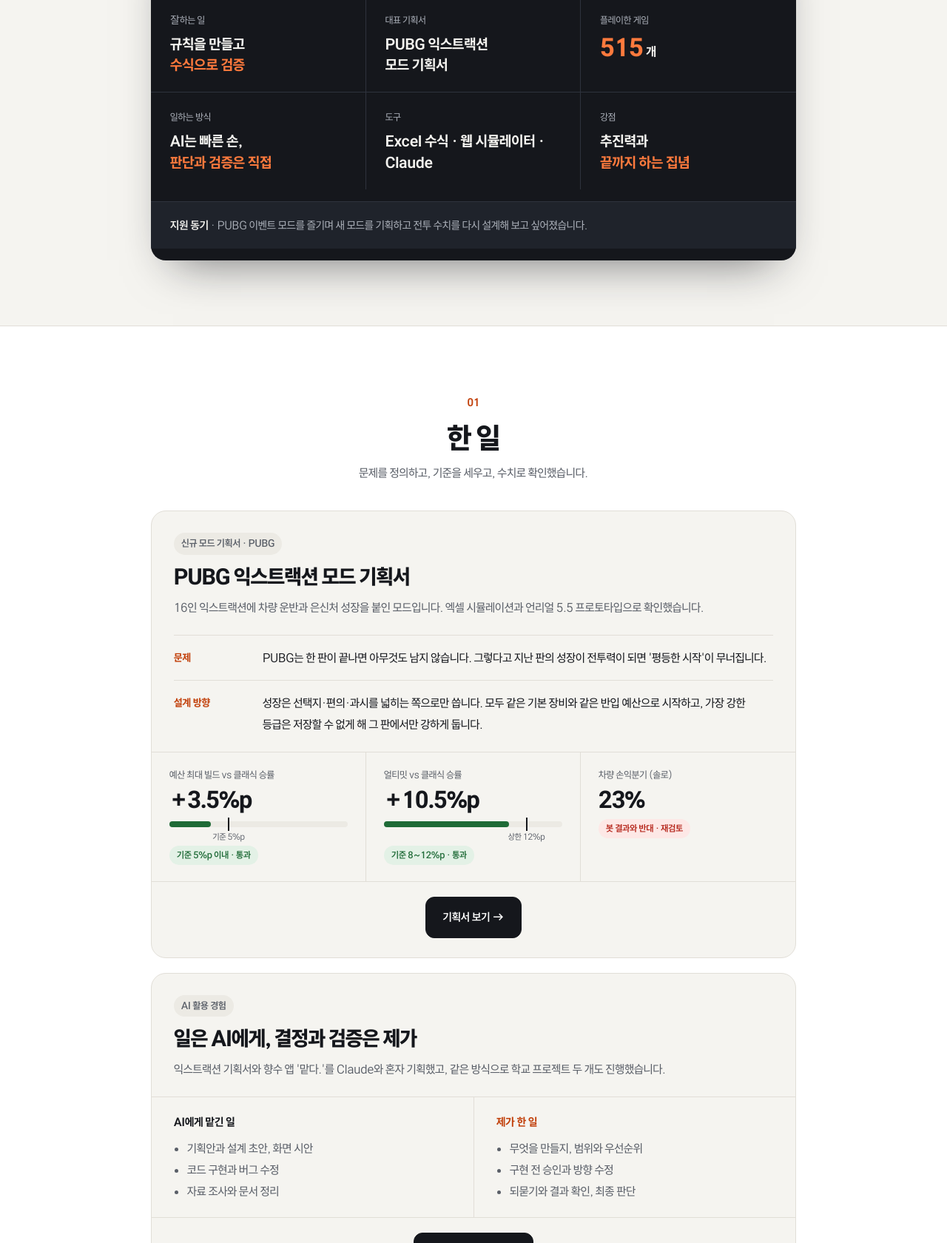
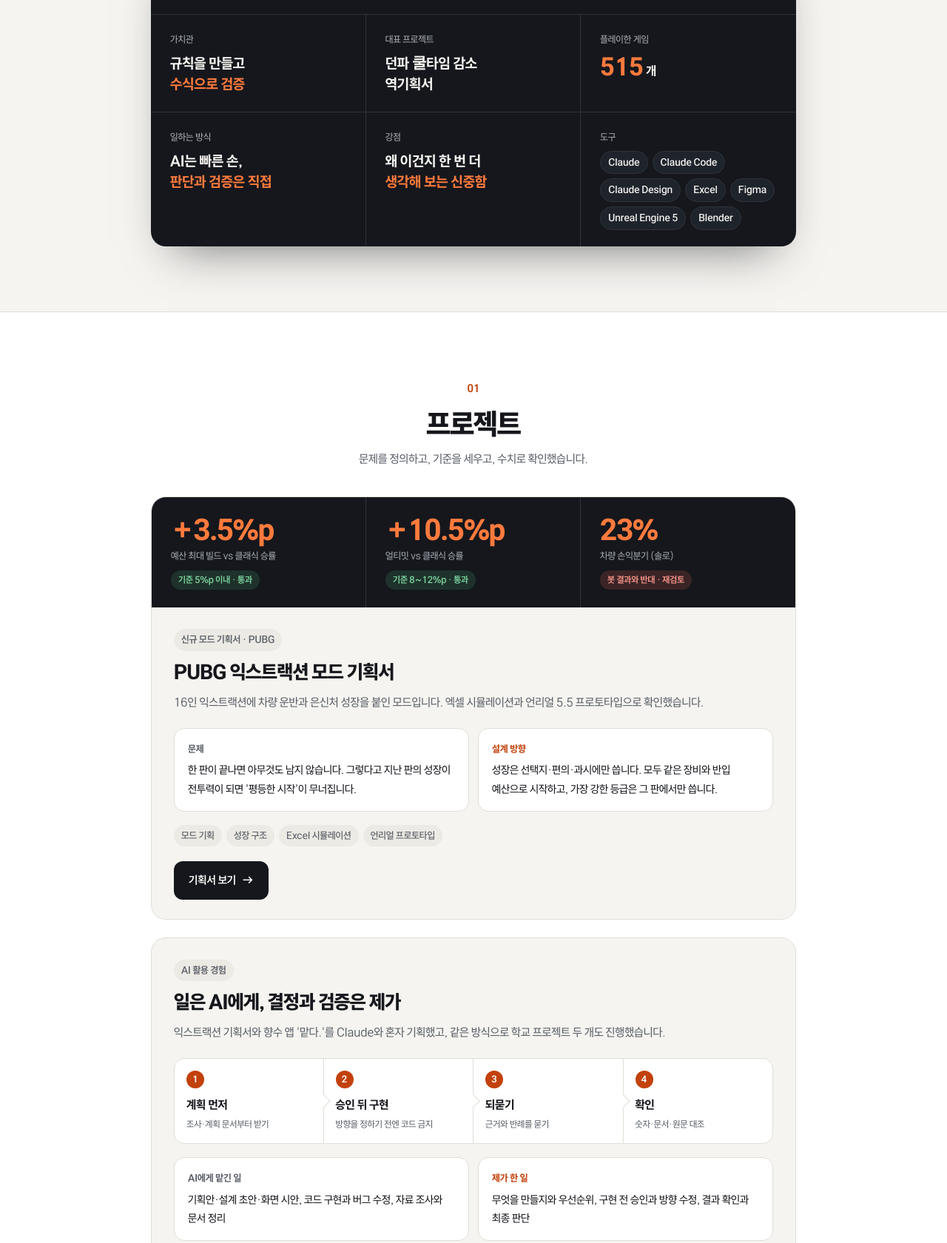
Before and after one commit to hwisookun/portfolio, a plain HTML site: page index.html in a window 1280 px wide. Shown: the part 1120-2800 px from the top of the page at 74% size. Drawn offline with Linux system fonts and the light colour scheme; animation ran at ten frames a second.

Commit message:
Main page: stat card, project cards, more floating titles
- 한눈에 보기: new heading, 가치관/대표 프로젝트/강점 labels, résumé tools, drop 지원 동기 and role pill
- Rename 한 일 to 프로젝트
- Project cards: results first, problem/direction side by side, whole card clickable; AI card as a 4-step flow
- Twice as many floating game titles with lane spacing so none overlap
- Larger rounded-square profile photo

Co-Authored-By: Claude Opus 5.5 <noreply@anthropic.com>
Claude-Session: https://claude.ai/code/session_01EnYStUjx6n93kraUj9WXyV

```diff
--- a/index.html
+++ b/index.html
@@ -69,8 +69,8 @@ a{color:inherit}
 .hero-center{position:relative;max-width:700px;margin:0 auto;text-align:center}
 .hero-center>*{pointer-events:auto}
 .hero-center::before{content:"";position:absolute;inset:-70px -120px;z-index:-1;pointer-events:none;background:radial-gradient(closest-side,var(--bg) 60%,rgba(245,244,240,.85) 76%,rgba(245,244,240,0))}
-.avatar{width:92px;height:92px;margin:0 auto 20px;border-radius:50%;overflow:hidden;border:3px solid var(--paper);box-shadow:0 12px 30px -14px rgba(21,23,28,.5)}
-.avatar img{display:block;width:100%;height:100%;object-fit:cover;object-position:50% 12%}
+.avatar{width:156px;aspect-ratio:4/5;height:auto;margin:0 auto 22px;border-radius:18px;overflow:hidden;border:3px solid var(--paper);box-shadow:0 12px 30px -14px rgba(21,23,28,.5)}
+.avatar img{display:block;width:100%;height:100%;object-fit:cover;object-position:50% 18%}
 .who{margin:-4px 0 18px;font-size:clamp(18px,2.2vw,22px);font-weight:600;color:var(--ink)}
 h1{text-wrap:balance;margin:0 0 20px;font-size:clamp(40px,6.6vw,74px);font-weight:800;line-height:1.1;letter-spacing:-.03em}
 h1 .hl{color:var(--accent)}
@@ -100,9 +100,12 @@ h1 .hl{color:var(--accent)}
 .hud-top span{font-size:15px;color:var(--hud-muted)}
 .hud-top .lv{margin-left:auto;padding:5px 12px;border-radius:999px;background:var(--hud-2);border:1px solid var(--hud-line);font-size:14px;color:var(--accent-hi);font-weight:600;white-space:nowrap}
 .stats{display:grid;grid-template-columns:repeat(3,minmax(0,1fr));margin:0;padding:0;list-style:none}
-.stats li{padding:22px 26px;border-right:1px solid var(--hud-line);border-bottom:1px solid var(--hud-line);min-width:0}
-.stats li:nth-child(3n){border-right:0}
-.stats li:nth-last-child(-n+3){border-bottom:0}
+.stats>li{padding:22px 26px;border-right:1px solid var(--hud-line);border-bottom:1px solid var(--hud-line);min-width:0}
+.stats>li:nth-child(3n){border-right:0}
+.stats>li:nth-child(n+4){border-bottom:0}
+.stats>li.tools{grid-column:span 1;border-right:0}
+.tl{display:flex;flex-wrap:wrap;gap:6px;margin:4px 0 0;padding:0;list-style:none}
+.tl li{padding:3px 10px;border-radius:999px;background:var(--hud-2);border:1px solid var(--hud-line);font-size:14px;font-weight:600;color:var(--hud-ink)}
 .stats small{display:block;margin:0 0 6px;font-size:14px;color:var(--hud-muted)}
 .stats b{display:block;font-size:21px;font-weight:700;line-height:1.35}
 .stats b em{font-style:normal;color:var(--accent-hi)}
@@ -111,7 +114,39 @@ h1 .hl{color:var(--accent)}
 .hud-foot b{color:var(--hud-ink);font-weight:600}
 
 /* ── 한 일 카드 ── */
-.works{display:grid;gap:20px;max-width:880px;margin:0 auto}
+.works{display:grid;gap:24px;max-width:880px;margin:0 auto}
+.proj{display:block;background:var(--bg);border:1px solid var(--line);border-radius:20px;overflow:hidden;text-decoration:none;color:inherit;transition:transform .2s,box-shadow .2s,border-color .2s}
+.proj:hover{transform:translateY(-2px);border-color:var(--faint);box-shadow:0 24px 50px -30px rgba(21,23,28,.45)}
+.proj:hover .go i{transform:translateX(4px)}
+.proj-kpi{display:grid;grid-template-columns:repeat(3,minmax(0,1fr));background:var(--hud);color:var(--hud-ink)}
+.proj-kpi>div{display:flex;flex-direction:column;gap:6px;padding:24px 26px;border-right:1px solid var(--hud-line);min-width:0}
+.proj-kpi>div:last-child{border-right:0}
+.proj-kpi .v{font-size:40px;font-weight:800;line-height:1;letter-spacing:-.02em;color:var(--accent-hi)}
+.proj-kpi .k{font-size:14px;color:var(--hud-muted);line-height:1.4}
+.proj-kpi .chip{align-self:flex-start;margin-top:4px}
+.proj-kpi .chip.pass{background:rgba(74,190,120,.16);color:#7FD8A3}
+.proj-kpi .chip.over{background:rgba(255,107,91,.16);color:#FF9A8C}
+.proj-body{padding:28px 30px 26px}
+.proj h3{margin:0 0 8px;font-size:28px;font-weight:800;line-height:1.3;letter-spacing:-.02em}
+.proj .sum{margin:0 0 20px;color:var(--muted)}
+.pd{display:grid;grid-template-columns:1fr 1fr;gap:12px;margin:0 0 18px}
+.pd>div{padding:16px 18px;border-radius:14px;background:var(--paper);border:1px solid var(--line)}
+.pd small{display:block;margin:0 0 4px;font-size:14px;font-weight:700;color:var(--muted)}
+.pd>div+div small,.pd .me small{color:var(--accent)}
+.pd p{margin:0;font-size:16px;line-height:1.6}
+.chips{display:flex;flex-wrap:wrap;gap:6px;margin:0 0 20px;padding:0;list-style:none}
+.chips li{padding:3px 10px;border-radius:999px;background:var(--soft);font-size:14px;font-weight:500;color:var(--muted)}
+.go{display:inline-flex;align-items:center;gap:8px;padding:12px 20px;border-radius:12px;background:var(--ink);color:#fff;font-size:16px;font-weight:600}
+.proj:hover .go{background:var(--accent)}
+.go i{font-style:normal;transition:transform .2s}
+.flow{display:grid;grid-template-columns:repeat(4,minmax(0,1fr));gap:0;margin:0 0 18px;padding:0;list-style:none;counter-reset:f}
+.flow li{position:relative;display:flex;flex-direction:column;gap:2px;padding:16px 14px 16px 16px;background:var(--paper);border:1px solid var(--line);margin-left:-1px}
+.flow li:first-child{border-radius:14px 0 0 14px;margin-left:0}
+.flow li:last-child{border-radius:0 14px 14px 0}
+.flow li:not(:last-child)::after{content:"";position:absolute;right:-7px;top:50%;width:12px;height:12px;background:var(--paper);border-top:1px solid var(--line);border-right:1px solid var(--line);transform:translateY(-50%) rotate(45deg);z-index:1}
+.flow b{width:24px;height:24px;display:grid;place-items:center;border-radius:50%;background:var(--accent);color:#fff;font-size:13px;margin-bottom:6px}
+.flow span{font-size:17px;font-weight:700}
+.flow small{font-size:13.5px;color:var(--muted);line-height:1.45}
 .card{background:var(--paper);border:1px solid var(--line);border-radius:20px;overflow:hidden}
 .sec.alt .card{background:var(--bg)}
 .card-head{padding:28px 30px 22px}
@@ -216,9 +251,10 @@ footer{padding:22px 0;background:var(--hud);border-top:1px solid var(--hud-line)
   .sec{padding:64px 0}
   .wrap{padding:0 16px}
   .stats{grid-template-columns:1fr 1fr}
-  .stats li{padding:16px 18px;border-right:1px solid var(--hud-line)!important;border-bottom:1px solid var(--hud-line)!important}
-  .stats li:nth-child(2n){border-right:0!important}
-  .stats li:nth-last-child(-n+2){border-bottom:0!important}
+  .stats>li{padding:16px 18px;border-right:1px solid var(--hud-line)!important;border-bottom:1px solid var(--hud-line)!important}
+  .stats>li:nth-child(2n){border-right:0!important}
+  .stats>li:nth-child(5){grid-column:1/-1;border-right:0!important}
+  .stats>li.tools{border-bottom:0!important}
   .stats b{font-size:18px}
   .hud-top,.hud-foot{padding:16px 18px}
   .hud-top .lv{display:none}
@@ -228,6 +264,18 @@ footer{padding:22px 0;background:var(--hud);border-top:1px solid var(--hud-line)
   .results{grid-template-columns:1fr}
   .res{border-right:0;border-bottom:1px solid var(--line);padding:16px 20px}
   .res:last-child{border-bottom:0}
+  .proj-kpi{grid-template-columns:1fr}
+  .proj-kpi>div{border-right:0;border-bottom:1px solid var(--hud-line);padding:18px 20px}
+  .proj-kpi>div:last-child{border-bottom:0}
+  .proj-kpi .v{font-size:32px}
+  .proj-body{padding:22px 20px}
+  .proj h3{font-size:24px}
+  .pd{grid-template-columns:1fr}
+  .flow{grid-template-columns:1fr 1fr;gap:8px}
+  .flow li,.flow li:first-child,.flow li:last-child{border-radius:12px;margin-left:0}
+  .flow li::after{display:none}
+  .stats>li.tools{grid-column:1/-1}
+  .avatar{width:120px}
   .vs{grid-template-columns:1fr}
   .vs>div{padding:16px 20px}
   .vs>div+div{border-left:0;border-top:1px solid var(--line)}
@@ -248,7 +296,7 @@ footer{padding:22px 0;background:var(--hud);border-top:1px solid var(--hud-line)
     <a class="brand" href="#top">김휘수</a>
     <nav aria-label="섹션 이동"><ul>
       <li><a class="l" href="#about">한눈에</a></li>
-      <li><a class="l" href="#works">한 일</a></li>
+      <li><a class="l" href="#works">프로젝트</a></li>
       <li><a class="l" href="#principles">일하는 원칙</a></li>
       <li><a class="l" href="#games">플레이한 게임</a></li>
     </ul></nav>
@@ -266,7 +314,7 @@ footer{padding:22px 0;background:var(--hud);border-top:1px solid var(--hud-line)
       <p class="who">지원자 김휘수</p>
       <p class="lead">숫자 뒤의 원리를 찾고, 근거 없는 값은 가정으로 따로 표시합니다.</p>
       <div class="btns">
-        <a class="btn" href="#works">한 일 보기 →</a>
+        <a class="btn" href="#works">프로젝트 보기 →</a>
         <a class="btn ghost" href="#contact">연락하기</a>
       </div>
       <p class="drift-note">뒤로 흩어지는 이름은 제가 플레이한 게임 <b id="dcount">515</b>개입니다. 누르면 아래 목록에서 찾아 줍니다.</p>
@@ -277,60 +325,65 @@ footer{padding:22px 0;background:var(--hud);border-top:1px solid var(--hud-line)
 
 <section class="sec" id="about">
   <div class="wrap">
-    <div class="head"><span class="no">한눈에 보기</span><h2>이런 기획자입니다</h2></div>
+    <div class="head"><span class="no">한눈에 보기</span><h2>이런 게임을 만들고 싶습니다.</h2></div>
     <div class="hud">
       <div class="hud-top">
         <img src="assets/profile.jpg" alt="" onerror="this.remove()">
         <div><b>김휘수</b><span>지원자</span></div>
-        <span class="lv">모드 · 전투 밸런스 기획</span>
       </div>
       <ul class="stats">
-        <li><small>잘하는 일</small><b>규칙을 만들고<br><em>수식으로 검증</em></b></li>
-        <li><small>대표 기획서</small><b>PUBG 익스트랙션<br>모드 기획서</b></li>
+        <li><small>가치관</small><b>규칙을 만들고<br><em>수식으로 검증</em></b></li>
+        <li><small>대표 프로젝트</small><b>던파 쿨타임 감소<br>역기획서</b></li>
         <li><small>플레이한 게임</small><span class="big" data-to="515">515</span><b style="display:inline;font-size:18px"> 개</b></li>
         <li><small>일하는 방식</small><b>AI는 빠른 손,<br><em>판단과 검증은 직접</em></b></li>
-        <li><small>도구</small><b>Excel 수식 · 웹 시뮬레이터 · Claude</b></li>
-        <li><small>강점</small><b>추진력과<br><em>끝까지 하는 집념</em></b></li>
+        <li><small>강점</small><b>왜 이건지 한 번 더<br><em>생각해 보는 신중함</em></b></li>
+        <li class="tools"><small>도구</small><ul class="tl"><li>Claude</li><li>Claude Code</li><li>Claude Design</li><li>Excel</li><li>Figma</li><li>Unreal Engine 5</li><li>Blender</li></ul></li>
       </ul>
-      <p class="hud-foot"><b>지원 동기</b> · PUBG 이벤트 모드를 즐기며 새 모드를 기획하고 전투 수치를 다시 설계해 보고 싶어졌습니다.</p>
     </div>
   </div>
 </section>
 
 <section class="sec alt" id="works">
   <div class="wrap">
-    <div class="head"><span class="no">01</span><h2>한 일</h2><p>문제를 정의하고, 기준을 세우고, 수치로 확인했습니다.</p></div>
+    <div class="head"><span class="no">01</span><h2>프로젝트</h2><p>문제를 정의하고, 기준을 세우고, 수치로 확인했습니다.</p></div>
     <div class="works">
-      <article class="card">
-        <div class="card-head">
+      <a class="proj" href="extraction-wiki.html">
+        <div class="proj-kpi" aria-label="검증 결과">
+          <div><span class="v">+3.5%p</span><span class="k">예산 최대 빌드 vs 클래식 승률</span><span class="chip pass">기준 5%p 이내 · 통과</span></div>
+          <div><span class="v">+10.5%p</span><span class="k">얼티밋 vs 클래식 승률</span><span class="chip pass">기준 8~12%p · 통과</span></div>
+          <div><span class="v">23%</span><span class="k">차량 손익분기 (솔로)</span><span class="chip over">봇 결과와 반대 · 재검토</span></div>
+        </div>
+        <div class="proj-body">
           <span class="tag">신규 모드 기획서 · PUBG</span>
           <h3>PUBG 익스트랙션 모드 기획서</h3>
-          <p>16인 익스트랙션에 차량 운반과 은신처 성장을 붙인 모드입니다. 엑셀 시뮬레이션과 언리얼 5.5 프로토타입으로 확인했습니다.</p>
+          <p class="sum">16인 익스트랙션에 차량 운반과 은신처 성장을 붙인 모드입니다. 엑셀 시뮬레이션과 언리얼 5.5 프로토타입으로 확인했습니다.</p>
+          <div class="pd">
+            <div><small>문제</small><p>한 판이 끝나면 아무것도 남지 않습니다. 그렇다고 지난 판의 성장이 전투력이 되면 '평등한 시작'이 무너집니다.</p></div>
+            <div><small>설계 방향</small><p>성장은 선택지·편의·과시에만 씁니다. 모두 같은 장비와 반입 예산으로 시작하고, 가장 강한 등급은 그 판에서만 씁니다.</p></div>
+          </div>
+          <ul class="chips"><li>모드 기획</li><li>성장 구조</li><li>Excel 시뮬레이션</li><li>언리얼 프로토타입</li></ul>
+          <span class="go">기획서 보기 <i aria-hidden="true">→</i></span>
         </div>
-        <ul class="rows">
-          <li><small>문제</small><p>PUBG는 한 판이 끝나면 아무것도 남지 않습니다. 그렇다고 지난 판의 성장이 전투력이 되면 '평등한 시작'이 무너집니다.</p></li>
-          <li><small>설계 방향</small><p>성장은 선택지·편의·과시를 넓히는 쪽으로만 씁니다. 모두 같은 기본 장비와 같은 반입 예산으로 시작하고, 가장 강한 등급은 저장할 수 없게 해 그 판에서만 강하게 둡니다.</p></li>
-        </ul>
-        <div class="results">
-          <div class="res"><span class="k">예산 최대 빌드 vs 클래식 승률</span><div class="v">+3.5%p</div><div class="gauge" data-v="3.5" data-max="15" data-th="5"></div><span class="chip pass">기준 5%p 이내 · 통과</span></div>
-          <div class="res"><span class="k">얼티밋 vs 클래식 승률</span><div class="v">+10.5%p</div><div class="gauge" data-v="10.5" data-max="15" data-th="12" data-lbl="상한 12%p"></div><span class="chip pass">기준 8~12%p · 통과</span></div>
-          <div class="res"><span class="k">차량 손익분기 (솔로)</span><div class="v">23%</div><span class="chip over">봇 결과와 반대 · 재검토</span></div>
-        </div>
-        <div class="card-foot"><a class="btn" href="extraction-wiki.html">기획서 보기 →</a></div>
-      </article>
+      </a>
 
-      <article class="card">
-        <div class="card-head">
+      <a class="proj" href="ai-experience.html">
+        <div class="proj-body">
           <span class="tag">AI 활용 경험</span>
           <h3>일은 AI에게, 결정과 검증은 제가</h3>
-          <p>익스트랙션 기획서와 향수 앱 '맡다.'를 Claude와 혼자 기획했고, 같은 방식으로 학교 프로젝트 두 개도 진행했습니다.</p>
+          <p class="sum">익스트랙션 기획서와 향수 앱 '맡다.'를 Claude와 혼자 기획했고, 같은 방식으로 학교 프로젝트 두 개도 진행했습니다.</p>
+          <ol class="flow" aria-label="일하는 순서">
+            <li><b>1</b><span>계획 먼저</span><small>조사·계획 문서부터 받기</small></li>
+            <li><b>2</b><span>승인 뒤 구현</span><small>방향을 정하기 전엔 코드 금지</small></li>
+            <li><b>3</b><span>되묻기</span><small>근거와 반례를 묻기</small></li>
+            <li><b>4</b><span>확인</span><small>숫자·문서·원문 대조</small></li>
+          </ol>
+          <div class="pd who2">
+            <div><small>AI에게 맡긴 일</small><p>기획안·설계 초안·화면 시안, 코드 구현과 버그 수정, 자료 조사와 문서 정리</p></div>
+            <div class="me"><small>제가 한 일</small><p>무엇을 만들지와 우선순위, 구현 전 승인과 방향 수정, 결과 확인과 최종 판단</p></div>
+          </div>
+          <span class="go">AI 활용 경험 보기 <i aria-hidden="true">→</i></span>
         </div>
-        <div class="vs">
-          <div><h4>AI에게 맡긴 일</h4><ul><li>기획안과 설계 초안, 화면 시안</li><li>코드 구현과 버그 수정</li><li>자료 조사와 문서 정리</li></ul></div>
-          <div><h4>제가 한 일</h4><ul><li>무엇을 만들지, 범위와 우선순위</li><li>구현 전 승인과 방향 수정</li><li>되묻기와 결과 확인, 최종 판단</li></ul></div>
-        </div>
-        <div class="card-foot"><a class="btn" href="ai-experience.html">AI 활용 경험 보기 →</a></div>
-      </article>
+      </a>
     </div>
   </div>
 </section>
@@ -989,31 +1042,34 @@ gauges();countUp();copyMail($("copy"),"이메일 복사");
  const rnd=(a,b)=>a+Math.random()*(b-a),sm=(a,b,x)=>{const t=Math.min(1,Math.max(0,(x-a)/(b-a)));return t*t*(3-2*t)};
  const used=new Set();
  function pickGame(){for(let k=0;k<20;k++){const g=games[Math.floor(Math.random()*games.length)];if(!used.has(g.n)){used.add(g.n);return g}}return games[0]}
+ const GAP=()=>W<760?30:40,LANES=()=>Math.max(4,Math.floor((H-30)/GAP())),CLEAR=()=>W<760?170:340;
+ function mates(it,dir,l){return items.filter(o=>o!==it&&o.g&&!o.wait&&o.dir===dir&&o.lane===l)}
  function spawn(it,fresh){if(it.g)used.delete(it.g.n);const g=pickGame();it.g=g;it.el.textContent=g.n;it.el.dataset.g=g.g;
-  lane(it,fresh);it.x=fresh?it.dir*rnd(0,W/2):it.dir*rnd(0,16);if(fresh){const mates=items.filter(o=>o!==it&&o.g&&o.dir===it.dir&&o.lane===it.lane);if(mates.length)it.x=it.dir*Math.max(...mates.map(o=>Math.abs(o.x)))*.5}
-  it.v=(16+((it.lane*7+(it.dir>0?3:0))%9)*3.2)*(W<760?.75:1);it.ph=rnd(0,6.28);it.amp=rnd(2,6);it.wt=[400,500,600,700][Math.floor(rnd(0,4))];it.base=rnd(.28,.7);it.el.style.fontWeight=it.wt;it.vx=0;it.vy=0}
- function lane(it,fresh){const gap=W<760?34:46,n=Math.max(4,Math.floor((H-40)/gap));let best=null,bs=-1;
-  for(let k=0;k<24;k++){const dir=Math.random()<.5?-1:1,l=Math.floor(Math.random()*n);let near=1e9;
-   items.forEach(o=>{if(o!==it&&o.g&&o.dir===dir&&o.lane===l)near=Math.min(near,Math.abs(o.x)-(fresh?0:0))});
-   const sc=fresh?Math.random()*(near>0?1:0)+near/1e4:near;if(sc>bs){bs=sc;best=[dir,l]}}
-  it.dir=best[0];it.lane=best[1];it.y=20+gap*(best[1]+.5)}
- function size(){W=box.clientWidth;H=box.clientHeight;const n=W<760?12:W<1100?24:34;
+  it.wt=[400,500,600,700][Math.floor(rnd(0,4))];it.base=rnd(.3,.7);it.el.style.fontWeight=it.wt;it.vx=0;it.vy=0;it.ph=rnd(0,6.28);it.amp=rnd(0,2);
+  if(!place(it,fresh)){it.wait=true;it.el.style.opacity=0}}
+ function place(it,fresh){const n=LANES(),half=W/2,cl=CLEAR();
+  for(let k=0;k<40;k++){const dir=Math.random()<.5?-1:1,l=Math.floor(Math.random()*n);
+   const x=fresh?rnd(0,half):rnd(0,12);
+   if(mates(it,dir,l).every(o=>Math.abs(Math.abs(o.x)-x)>cl)){it.dir=dir;it.lane=l;it.x=dir*x;it.y=15+GAP()*(l+.5);
+    it.v=(15+((l*7+(dir>0?3:0))%9)*3)*(W<760?.75:1);it.wait=false;return true}}
+  return false}
+ function size(){W=box.clientWidth;H=box.clientHeight;const n=W<760?24:W<1100?48:68;
   while(items.length<n){const el=document.createElement("span");box.appendChild(el);const it={el};items.push(it);
    el.addEventListener("pointerenter",()=>{it.hold=true;el.classList.add("on")});
    el.addEventListener("pointerleave",()=>{it.hold=false;el.classList.remove("on")});
    el.addEventListener("click",()=>find(it.g.n));spawn(it,true)}
   while(items.length>n){const it=items.pop();used.delete(it.g.n);it.el.remove()}
-  items.forEach(it=>{if(Math.abs(it.x)>W/2+40||it.y>H)spawn(it,true)});draw()}
+  items.forEach(it=>{if(it.wait||Math.abs(it.x)>W/2+40||it.y>H)spawn(it,true)});draw()}
  function draw(){const half=W/2,small=W<760;
-  items.forEach(it=>{const d=Math.min(1,Math.abs(it.x)/half);
-   const fs=(small?11:13)+(small?9:20)*d;
+  items.forEach(it=>{if(it.wait)return;const d=Math.min(1,Math.abs(it.x)/half);
+   const fs=(small?11:12)+(small?7:14)*d;
    const op=it.hold?1:it.base*sm(.08,.3,d)*(1-sm(.82,1,d))*(small?.55:1);
    const w=it.el.offsetWidth||0;const ax=it.dir<0?-w:0;
    const yy=it.y+Math.sin(it.ph)*it.amp;
    it.el.style.fontSize=fs.toFixed(1)+"px";it.el.style.opacity=op.toFixed(3);
    it.el.style.transform=`translate3d(${(half+it.x+ax).toFixed(1)}px,${yy.toFixed(1)}px,0)`})}
  function tick(t){const dt=Math.min(.05,(t-(last||t))/1000);last=t;const half=W/2,r=W<760?0:130;
-  items.forEach(it=>{if(it.hold)return;const d=Math.min(1,Math.abs(it.x)/half);
+  items.forEach(it=>{if(it.hold)return;if(it.wait){if(place(it,false))it.el.style.opacity=0;return}const d=Math.min(1,Math.abs(it.x)/half);
    it.x+=it.dir*it.v*(1+1.6*d)*dt;it.ph+=dt*.8;
    if(r){const cx=half+it.x,cy=it.y,dx=cx-mx,dy=cy-my,dd=Math.hypot(dx,dy);
     if(dd<r&&dd>0){const f=(1-dd/r)*240;it.vx+=dx/dd*f*dt;it.vy+=dy/dd*f*dt}}
@@ -1031,7 +1087,7 @@ gauges();countUp();copyMail($("copy"),"이메일 복사");
  size();go()}
 
 FX.reveal(".hero-center>*",document,.08);
-FX.reveal(".head, .hud, .card, .plist>li, .gtop, .stack, .legend, .gbar, .contact .wrap>*");
+FX.reveal(".head, .hud, .proj, .plist>li, .gtop, .stack, .legend, .gbar, .contact .wrap>*");
 </script>
 </body>
 </html>
```
